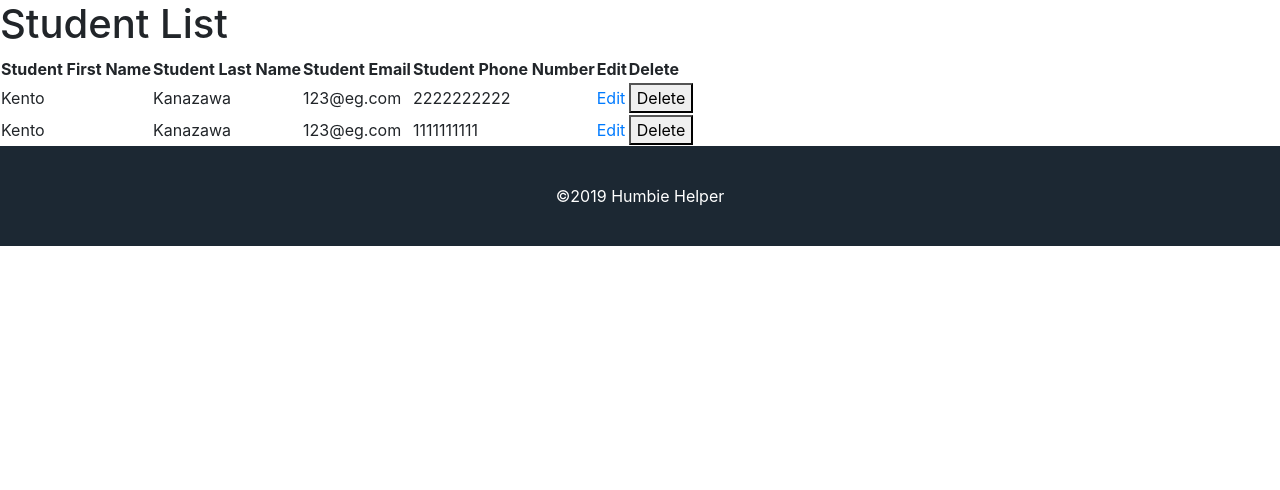
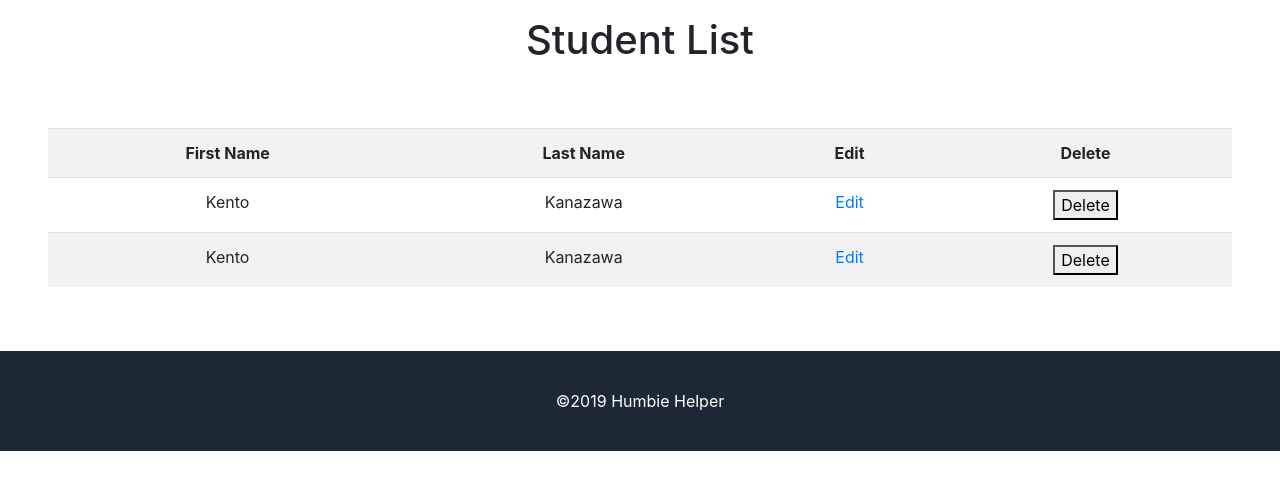
Before and after one commit to KentoKana/humbie-helper, a PHP site: page /views/student/list-students.php in a window 1280 px wide. Shown: the part 121-611 px from the top of the page. Run offline with PHP 8.4, Linux system fonts and the light colour scheme; data comes from the database, SQL or seed files in the repository; style sheets or scripts are compiled from the project's sources.

Commit message:
changed styling on student list

```diff
--- a/views/student/list-students.php
+++ b/views/student/list-students.php
@@ -19,27 +19,27 @@ include '../../header.php';
 </div>
 
 <main id="index-listStudents">
-    <h1>Student List</h1>
-    <div>
-        <table>
+    <h1 class="text-center m-3">Student List</h1>
+    <div class="text-center p-5">
+        <table class="table table-striped">
             <tbody>
                 <tr>
-                    <th> Student First Name </th>
-                    <th> Student Last Name </th>
-                    <th> Student Email </th>
-                    <th> Student Phone Number </th>
-                    <th>Edit</th>
-                    <th>Delete</th>
+                    <th> First Name </th>
+                    <th> Last Name </th>
+                    <!-- <th> Email </th>
+                    <th> Phone Number </th> -->
+                    <th> Edit </th>
+                    <th> Delete </th>
                 </tr>
                 <form action="#" method="POST">
                     <?php
                     $student->listStudents();
                     foreach ($student->listStudents() as $row) {
                         echo "<tr>" .
-                        "<td>" . $row['student_fname'] . "</td>" .
+                        "<td class='m-3'>" . $row['student_fname'] . "</td>" .
                         "<td>" . $row['student_lname'] . "</td>" .
-                        "<td>" . $row['student_email'] . "</td>" .
-                        "<td>" . $row['student_phone'] . "</td>" .
+                        // "<td>" . $row['student_email'] . "</td>" .
+                        // "<td>" . $row['student_phone'] . "</td>" .
                         "<td>" . "<a href='/views/student/edit-student.php?id=" . $row['id'] . "'>Edit</a></td>" .
                         "<input type='hidden' name='delId' value='" . $row['id'] . "'>" .
                         "<td>" . "<button type='submit' name='deleteStudent'>Delete</button></td>" .
```
Also changed, not shown: controllers/student-controller.php (line endings or trailing spaces), models/Database.php (line endings or trailing spaces), models/Student.php (line endings or trailing spaces), public/stylesheets/SCSS/index.scss (line endings or trailing spaces), views/student/add-student.php (line endings or trailing spaces), views/student/edit-student.php (line endings or trailing spaces).
